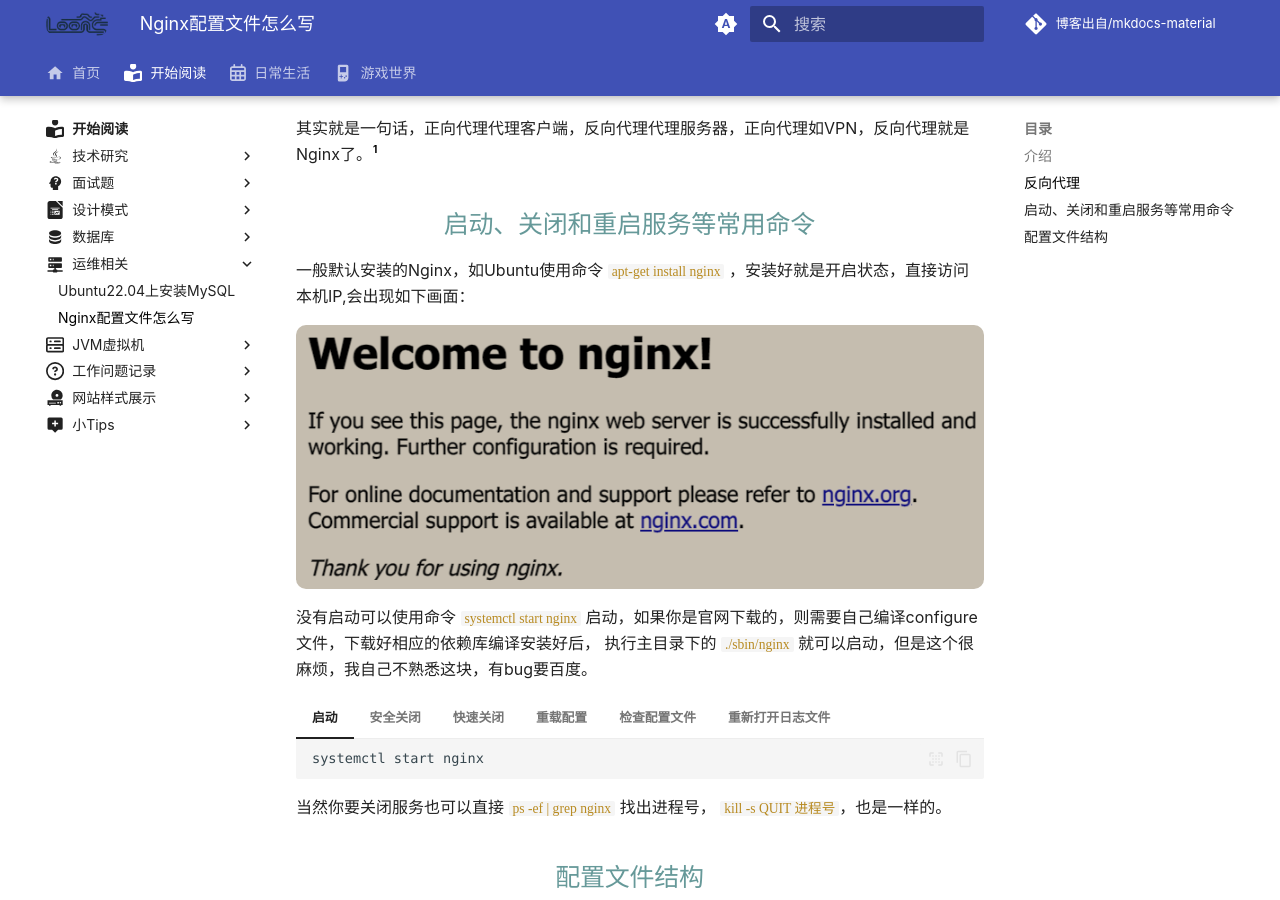
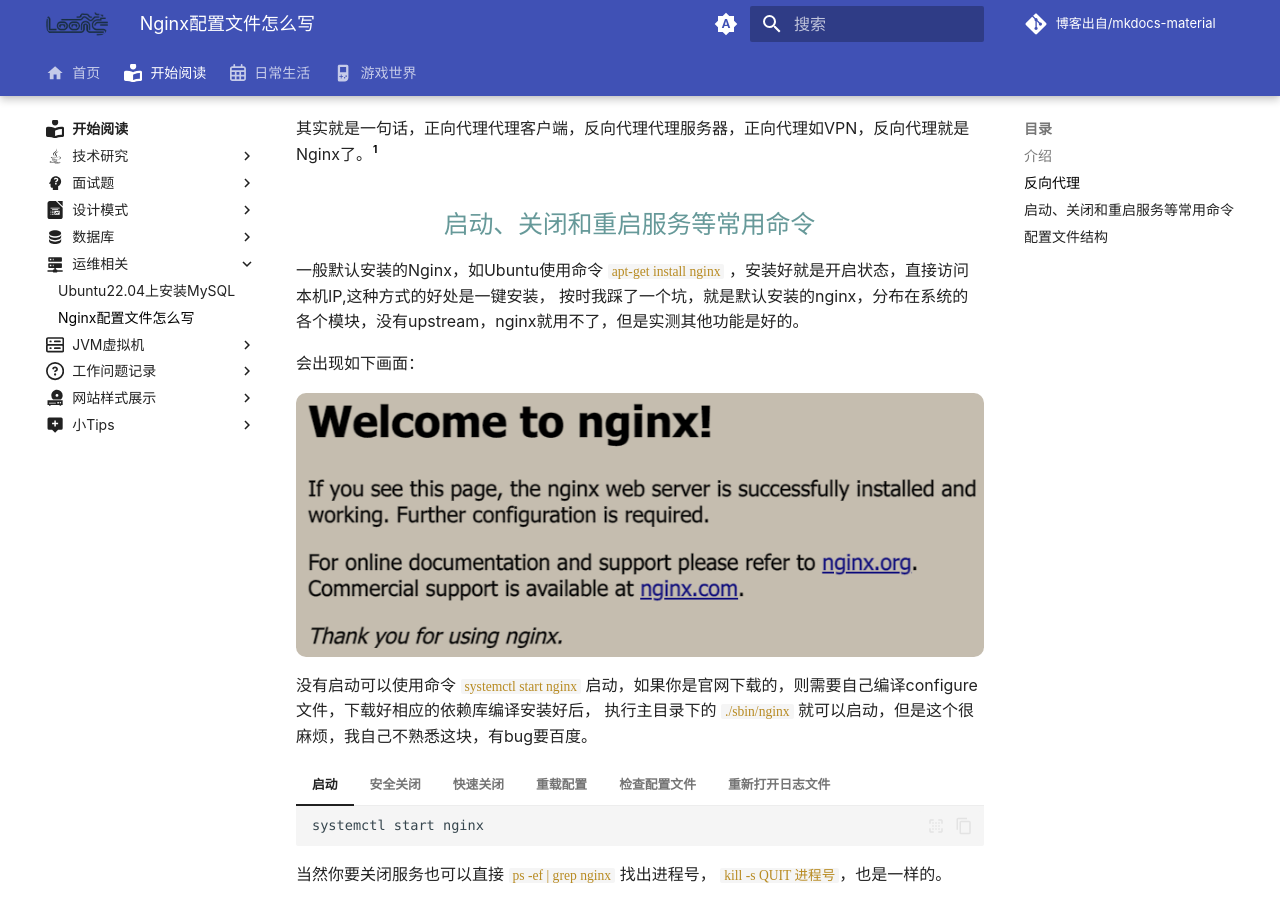
Before and after one commit to 971230/971230.github.io, an MkDocs documentation site: the page built from docs/开始阅读/运维相关/Nginx配置文件怎么写.md, in a window 1280 px wide and 900 px high, scrolled down 508 px. Built offline with MkDocs 1.6.1 and Material for MkDocs 9.7.7, drawn with Linux system fonts in a browser that asks for light colours; some web fonts are replaced; comment, search, counter and statistics services are not loaded.

Commit message:
补充《Nginx配置文件怎么写》

```diff
--- a/docs/开始阅读/运维相关/Nginx配置文件怎么写.md
+++ b/docs/开始阅读/运维相关/Nginx配置文件怎么写.md
@@ -27,7 +27,10 @@
 
 ## 启动、关闭和重启服务等常用命令
 
-一般默认安装的Nginx，如Ubuntu使用命令 `apt-get install nginx` ，安装好就是开启状态，直接访问本机IP,会出现如下画面：
+一般默认安装的Nginx，如Ubuntu使用命令 `apt-get install nginx` ，安装好就是开启状态，直接访问本机IP,这种方式的好处是一键安装，
+按时我踩了一个坑，就是默认安装的nginx，分布在系统的各个模块，没有upstream，nginx就用不了，但是实测其他功能是好的。
+
+会出现如下画面：
 
 ![图片的样式](./img/nginx.png)
 
```
